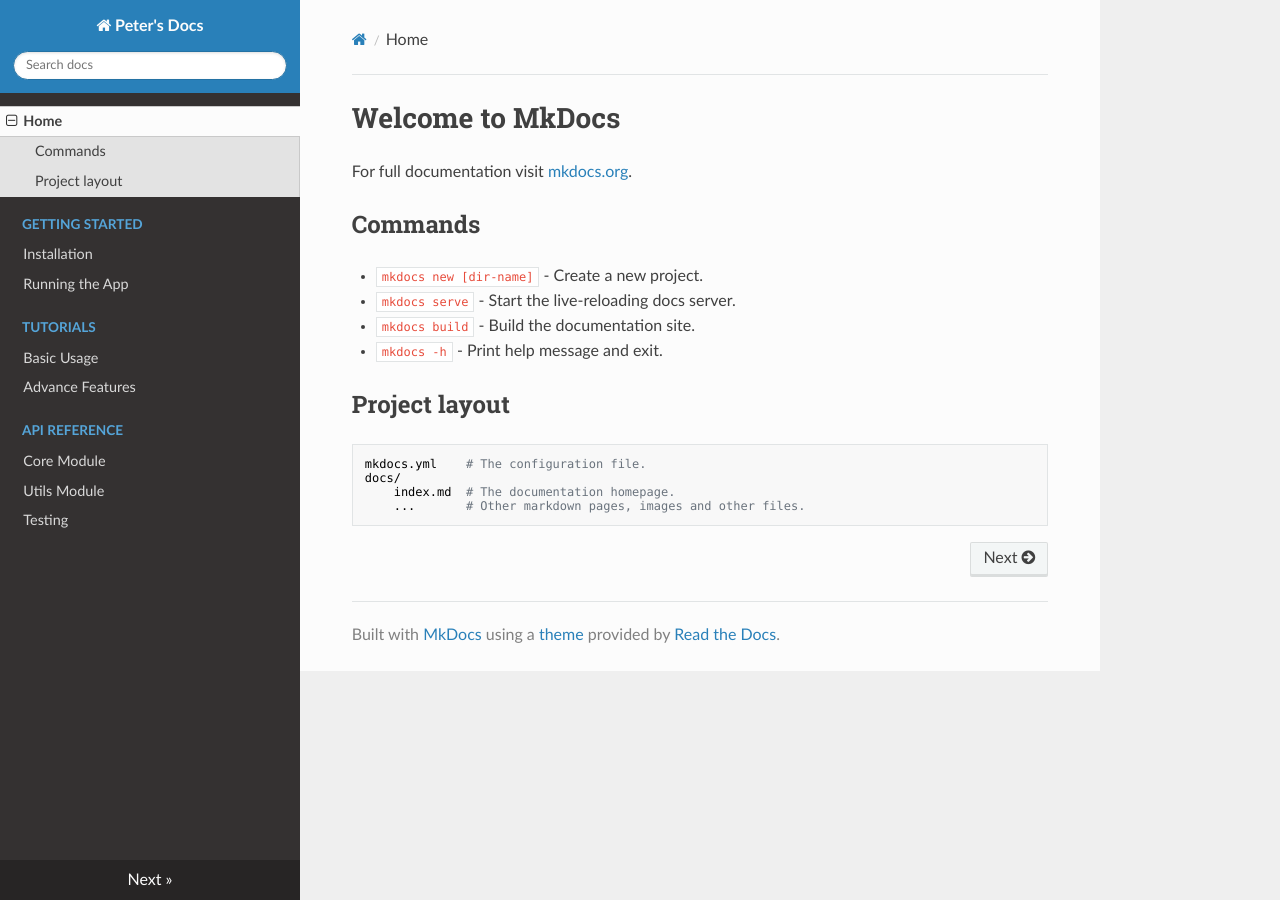
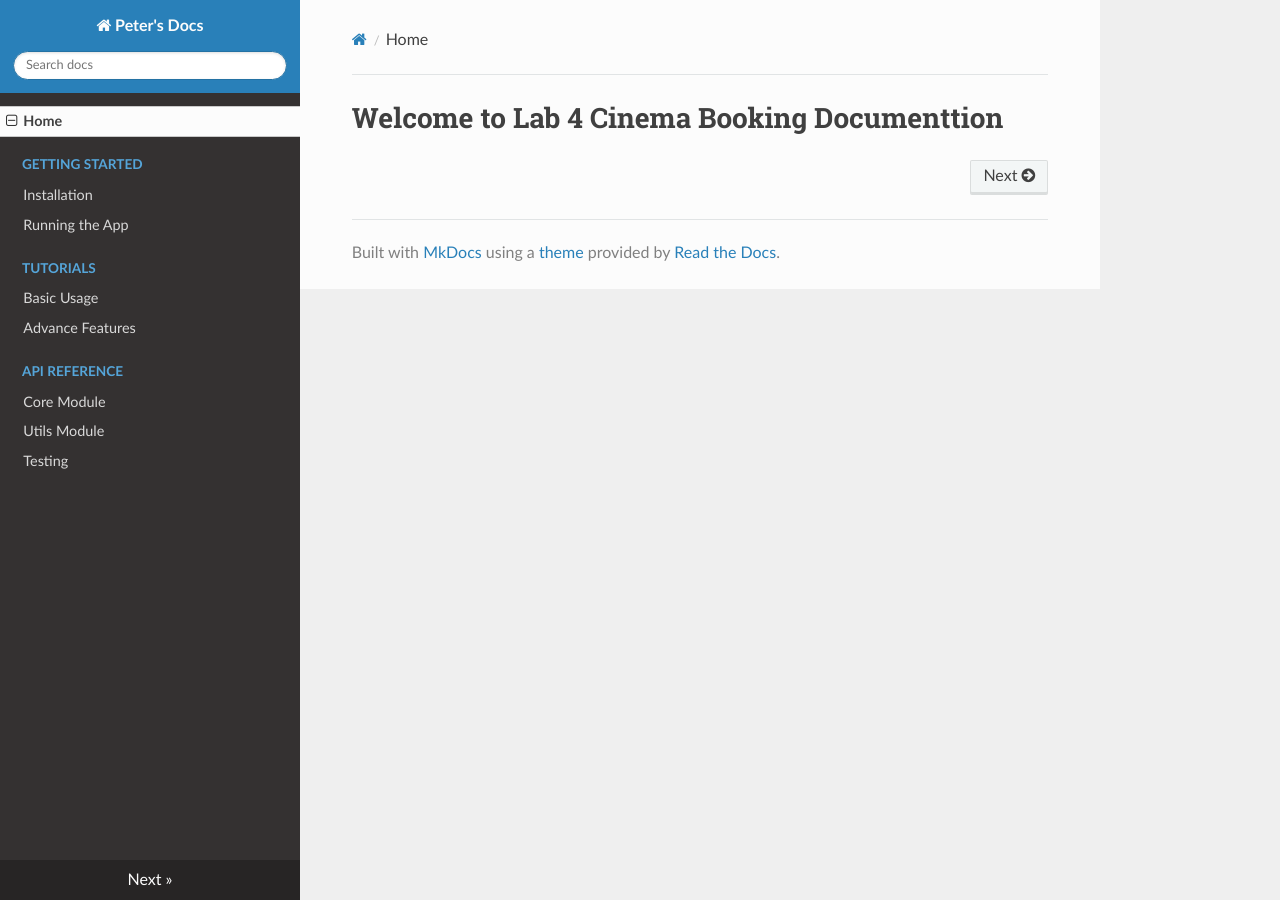
Before and after one commit to goslingp/lab_4_cinema_booking, an MkDocs documentation site: the page built from docs/index.md, in a window 1280 px wide. Built offline with MkDocs 1.6.1, drawn with Linux system fonts in a browser that asks for light colours; nearby versions of some CDN libraries.

Commit message:
Revise documentation for Lab 4 Cinema Booking
Updated the title and removed existing commands and project layout sections.

```diff
--- a/docs/index.md
+++ b/docs/index.md
@@ -1,17 +1 @@
-# Welcome to MkDocs
-
-For full documentation visit [mkdocs.org](https://www.mkdocs.org).
-
-## Commands
-
-* `mkdocs new [dir-name]` - Create a new project.
-* `mkdocs serve` - Start the live-reloading docs server.
-* `mkdocs build` - Build the documentation site.
-* `mkdocs -h` - Print help message and exit.
-
-## Project layout
-
-    mkdocs.yml    # The configuration file.
-    docs/
-        index.md  # The documentation homepage.
-        ...       # Other markdown pages, images and other files.
+# Welcome to Lab 4 Cinema Booking Documenttion
```
